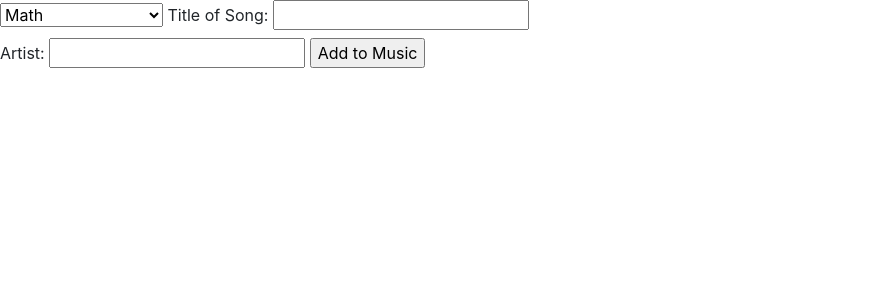
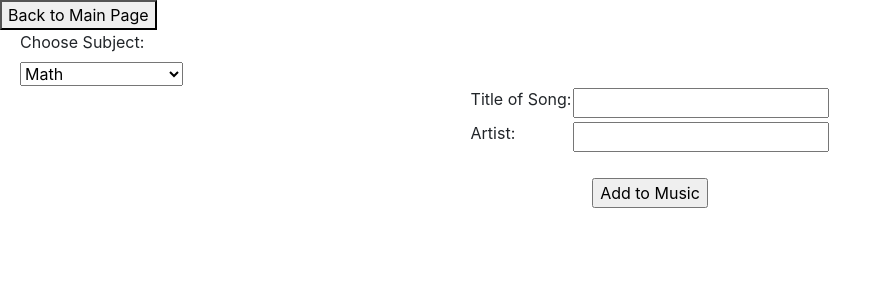
Before and after one commit to fteng1/edusound, a Python web app: template templates/InputMusic.html in a window 1280 px wide. Shown: the part 56-356 px from the top of the page, without its empty margins (0-892 px from the left). Run offline with Jinja, Linux system fonts and the light colour scheme; the template is opened without the code that fills it, so the values that code supplies are empty; some libraries are stand-ins or nearby versions.

Commit message:
input music button

```diff
--- a/css/InputMusic.css
+++ b/css/InputMusic.css
@@ -24,3 +24,8 @@
   font-size: 1vw;
   overflow-y: auto;
 }
+
+.main {
+  position: absolute;
+  right: 0;
+}
--- a/templates/InputMusic.html
+++ b/templates/InputMusic.html
@@ -14,22 +14,32 @@
   <nav class="navbar navbar-expand-lg bg-dark">
     <a class="navbar-brand" style="color: white">Input Music</a>
   </nav>
+  <a class="main" href="/"><button id="backbutton">Back to Main Page</button></a>
   <div class="input_music">
     <div class="create_music_entry">
       <!-- <h2>Input Music</h2> -->
-      <form method="post">
+      <label style="padding-left:20px" for="subjects">Choose Subject:</labeL>
+      <form style="padding-left:20px" id="subjects" method="post">
         <select class="input_notes" name="subject-type">
           <option value="math">Math</option>
           <option value="english">English</option>
           <option value="computer-science">Computer Science</option>
         </select>
-        <label>Title of Song:
-          <input class="input_notes" type="string" name="title_string">
-        </label><br>
-        <label>Artist:
-          <input class="input_notes" type = "string" name="artist_string">
-        </label>
+        <div align="center">
+        <table><tbody>
+        <tr><td><label for="title">Title of Song:</label></td>
+          <td>
+            <input id="title" class="input_notes" type="string" name="title_string">
+          </td>
+        </tr>
+        <tr><td><label for="artist">Artist:</label></td>
+          <td>
+            <input id="artist"class="input_notes" type = "string" name="artist_string">
+          </td>
+        </tr>
+        </tbody></table><br>
         <input class="input_notes" type="submit" name="action" value="Add to Music">
+        </div>
       </form>
     </div>
   </div>
```
Also changed, not shown: 1 other file.
